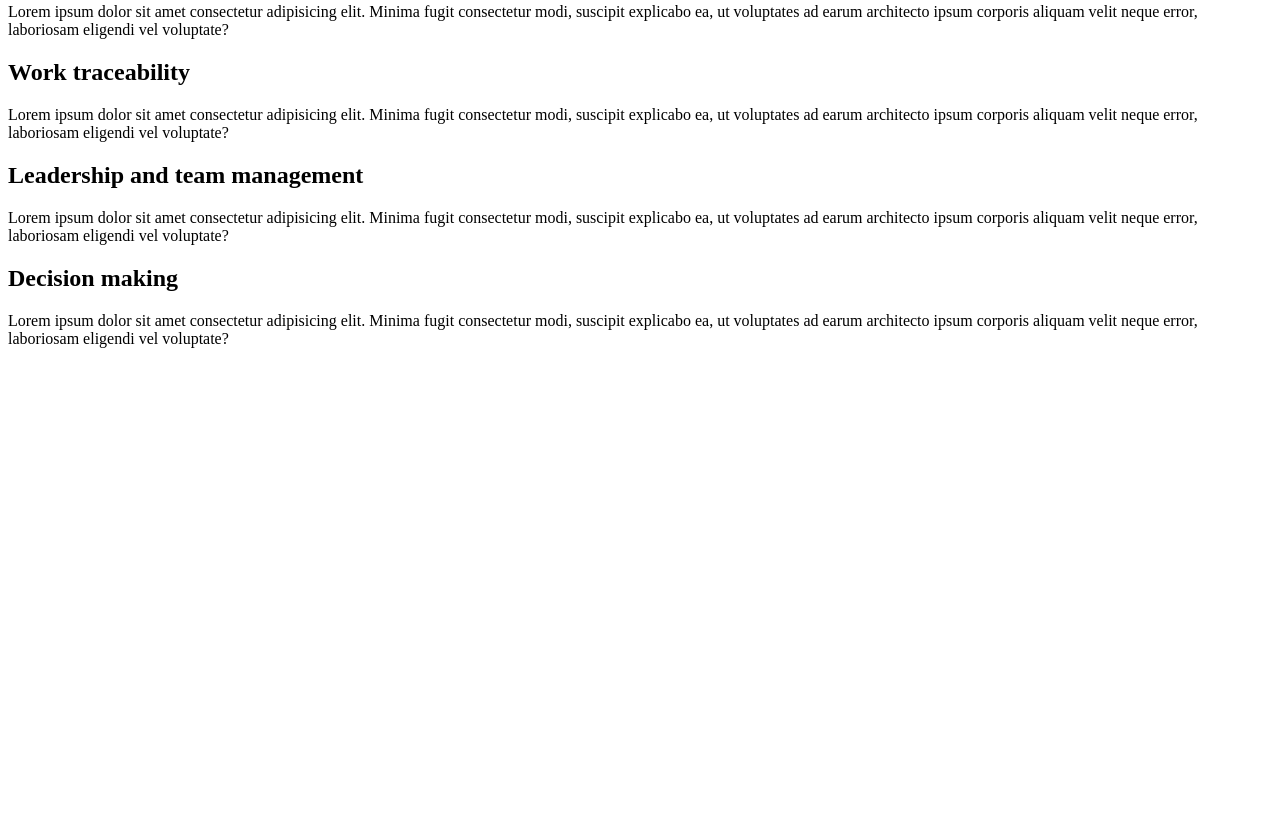
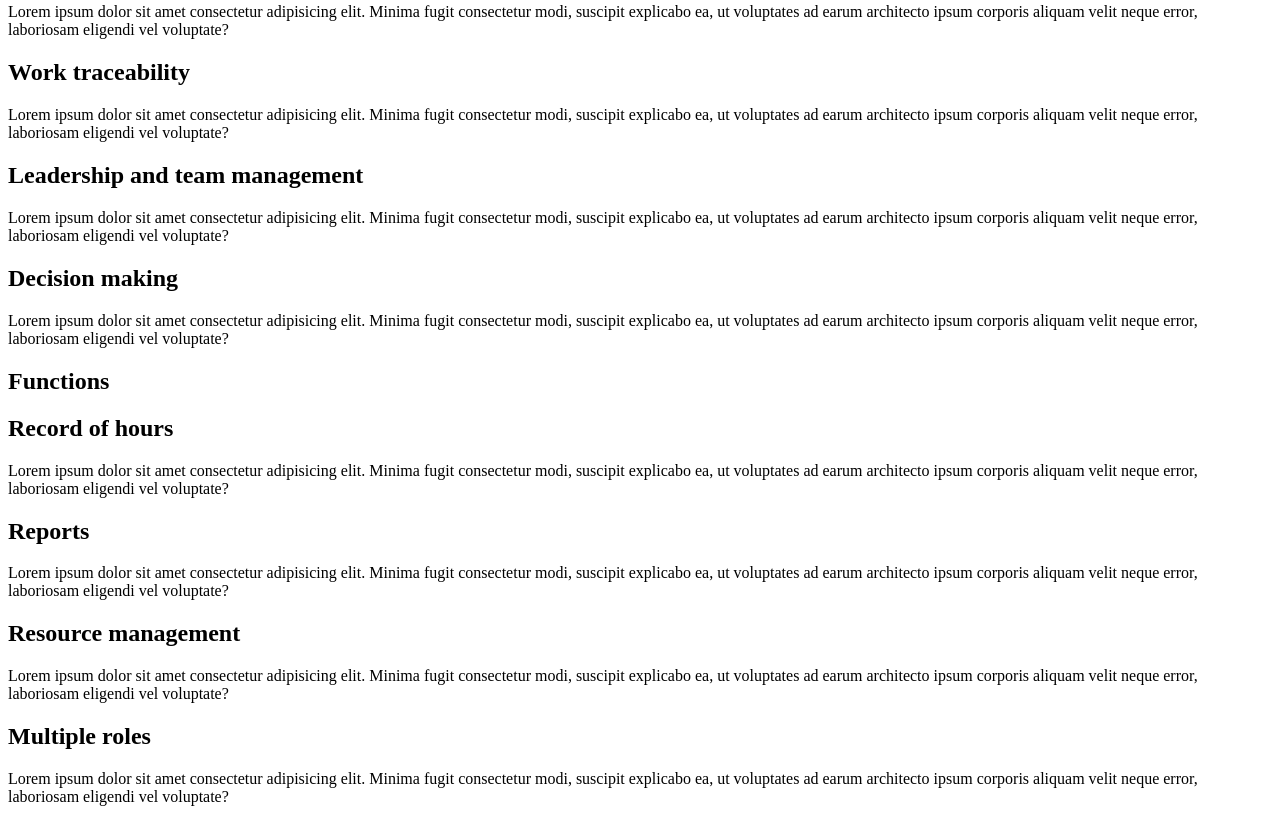
Before and after one commit to Maxi-Franco/BaSP-A2022-Etapa-1, a plain HTML site: page Semana-01/index.html in a window 1280 px wide. Shown: the part 595-1417 px from the top of the page. Before the commit the page ends 959 px from the top, so only its background shows below. Drawn offline with Linux system fonts and the light colour scheme.

Commit message:
BaSP-W01: New content: Functions section

```diff
--- a/Semana-01/index.html
+++ b/Semana-01/index.html
@@ -105,7 +105,43 @@
         </article>
       </section>
       <section id="functions"> <!--Functions-->
-
+        <h1>Functions</h1>
+        <article>
+          <h2>
+            Record of hours
+          </h2>
+          <p>
+            Lorem ipsum dolor sit amet consectetur adipisicing elit. Minima fugit consectetur modi, suscipit explicabo
+            ea, ut voluptates ad earum architecto ipsum corporis aliquam velit neque error, laboriosam eligendi vel voluptate?
+          </p>
+        </article>
+        <article>
+          <h2>
+            Reports
+          </h2>
+          <p>
+            Lorem ipsum dolor sit amet consectetur adipisicing elit. Minima fugit consectetur modi, suscipit explicabo
+            ea, ut voluptates ad earum architecto ipsum corporis aliquam velit neque error, laboriosam eligendi vel voluptate?
+          </p>
+        </article>
+        <article>
+          <h2>
+            Resource management
+          </h2>
+          <p>
+            Lorem ipsum dolor sit amet consectetur adipisicing elit. Minima fugit consectetur modi, suscipit explicabo
+            ea, ut voluptates ad earum architecto ipsum corporis aliquam velit neque error, laboriosam eligendi vel voluptate?
+          </p>
+        </article>
+        <article>
+          <h2>
+            Multiple roles
+          </h2>
+          <p>
+            Lorem ipsum dolor sit amet consectetur adipisicing elit. Minima fugit consectetur modi, suscipit explicabo
+            ea, ut voluptates ad earum architecto ipsum corporis aliquam velit neque error, laboriosam eligendi vel voluptate?
+          </p>
+        </article>
       </section>
       <section id="information"> <!--Information-->
 
```
Lines whose indentation alone changed are shown as unchanged.
